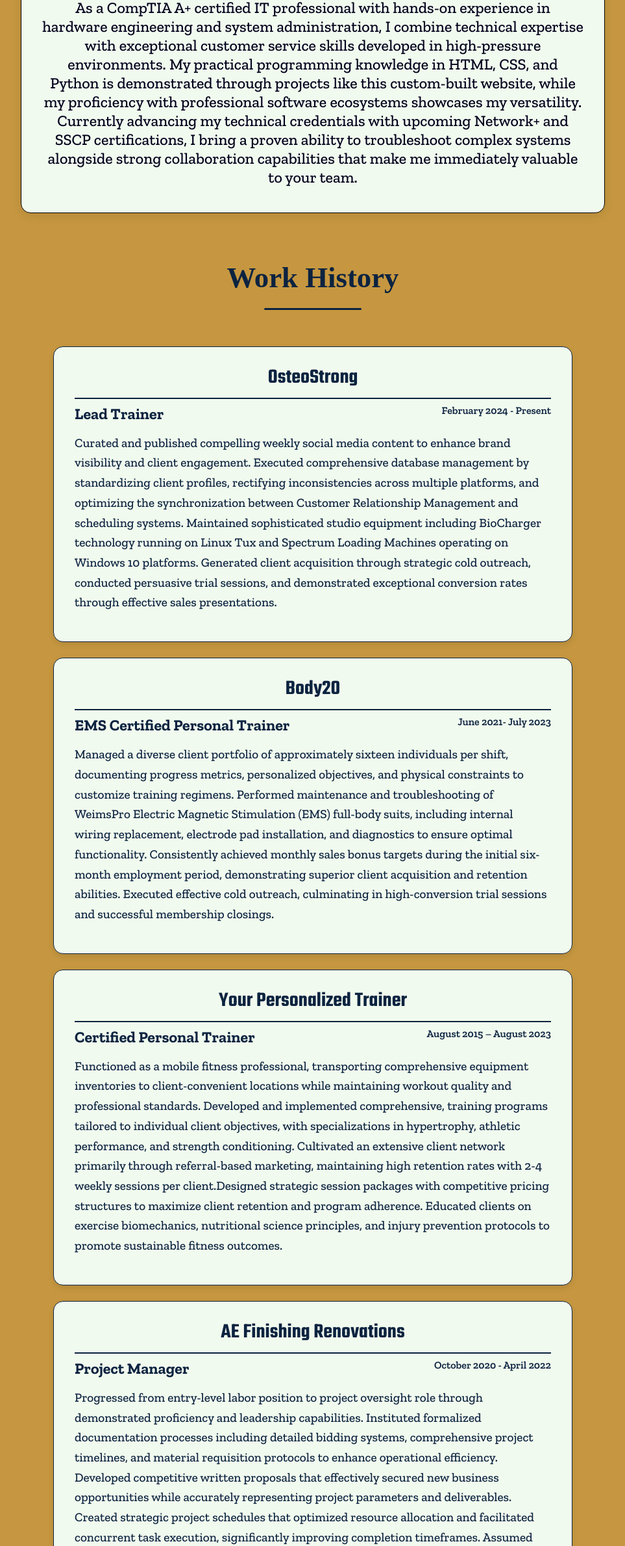
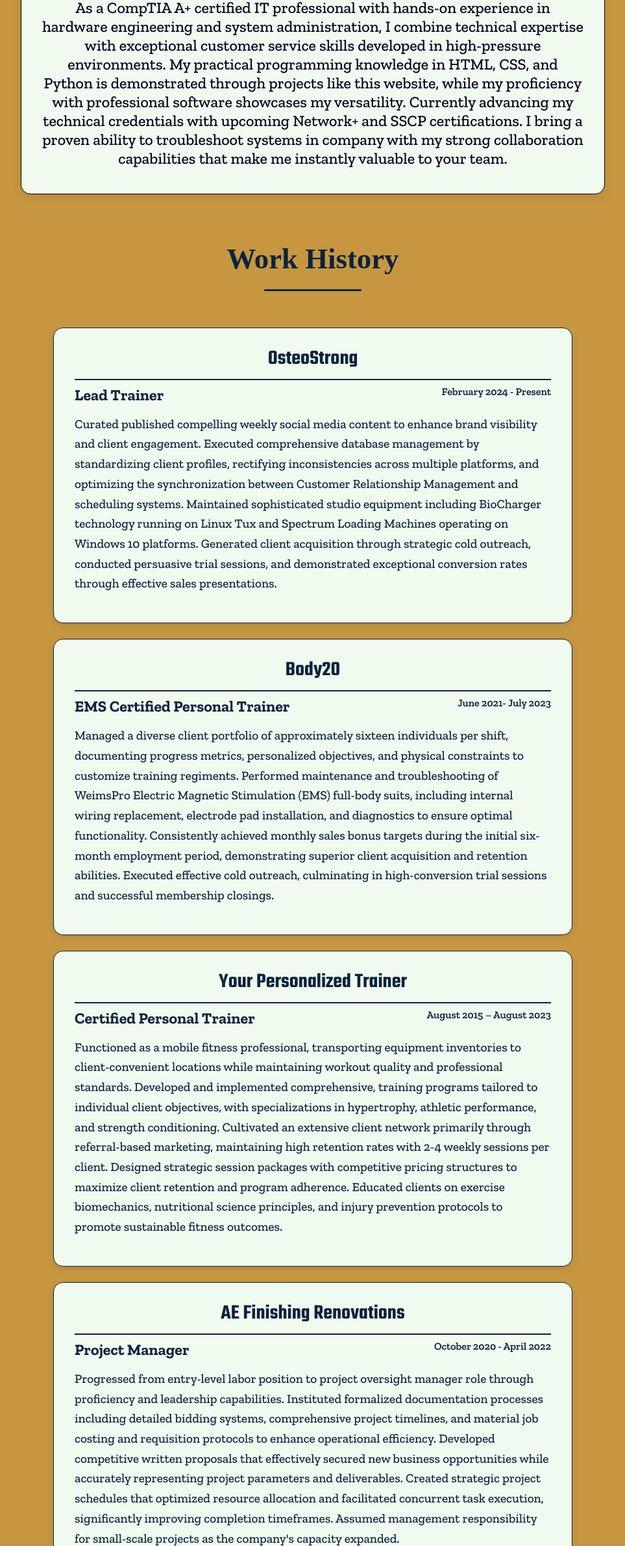
Before and after one commit to arosenthal5544/AustinRosenthal, a website built with webpack: page About.html in a window 1280 px wide. Shown: the part 421-2800 px from the top of the page at 65% size, without its empty margins (158-1121 px from the left). Built offline with nearby package versions, Linux system fonts and the light colour scheme.

Commit message:
Revisited Home and About content
-Fixed the Home page description
-Fixed the Resume introduction
-Fixed the Job Descriptions

```diff
--- a/About.html
+++ b/About.html
@@ -17,7 +17,7 @@
         <nav>
             <a href="/index.html">Home</a>
             <a href="/About.html">About</a>
-            <a href="/Projects.html">Projects</a>
+            <!--<a href="/Projects.html">Projects</a> Add in the projects tab first -->
             <a href="/Contact.html">Contact</a>
         </nav>
         <div class="nav-accent"></div>
@@ -30,10 +30,7 @@
             <h1 class="name_title">Austin Rosenthal</h1>
             <div class="title-divider"></div>
             <h2 class="name_title_sub">Resume</h2>
-            <p class="resume_desc">As a CompTIA A+ certified IT professional with hands-on experience in hardware engineering and system administration, I combine technical expertise with exceptional customer service skills developed in high-pressure environments.
-              My practical programming knowledge in HTML, CSS, and Python is demonstrated through projects like this custom-built website, while my proficiency with professional software ecosystems showcases my versatility.
-              Currently advancing my technical credentials with upcoming Network+ and SSCP certifications, I bring a proven ability to troubleshoot complex systems alongside strong collaboration capabilities that make me immediately valuable to your team.
-            </p>
+            <p class="resume_desc">As a CompTIA A+ certified IT professional with hands-on experience in hardware engineering and system administration, I combine technical expertise with exceptional customer service skills developed in high-pressure environments. My practical programming knowledge in HTML, CSS, and Python is demonstrated through projects like this website, while my proficiency with professional software showcases my versatility. Currently advancing my technical credentials with upcoming Network+ and SSCP certifications.  I bring a proven ability to troubleshoot systems in company with my strong collaboration capabilities that make me instantly valuable to your team.</p>
         </div>
 
         <!-- Work History Section -->
@@ -47,11 +44,7 @@
                         <span class="title-left">Lead Trainer</span>
                         <span class="title-right">February 2024 - Present</span>
                     </h3>
-                    <p class="job_desc"> Curated and published compelling weekly social media content to enhance brand visibility and client engagement.
-                      Executed comprehensive database management by standardizing client profiles, rectifying inconsistencies across multiple platforms, and optimizing the synchronization between Customer Relationship Management and scheduling systems.
-                      Maintained sophisticated studio equipment including BioCharger technology running on Linux Tux and Spectrum Loading Machines operating on Windows 10 platforms.
-                      Generated client acquisition through strategic cold outreach, conducted persuasive trial sessions, and demonstrated exceptional conversion rates through effective sales presentations.
-                    </p>
+                    <p class="job_desc"> Curated published compelling weekly social media content to enhance brand visibility and client engagement. Executed comprehensive database management by standardizing client profiles, rectifying inconsistencies across multiple platforms, and optimizing the synchronization between Customer Relationship Management and scheduling systems. Maintained sophisticated studio equipment including BioCharger technology running on Linux Tux and Spectrum Loading Machines operating on Windows 10 platforms. Generated client acquisition through strategic cold outreach, conducted persuasive trial sessions, and demonstrated exceptional conversion rates through effective sales presentations.</p>
                 </div>
 
                 <!-- Job 2 -->
@@ -61,11 +54,7 @@
                         <span class="title-left">EMS Certified Personal Trainer</span>
                         <span class="title-right">June 2021- July 2023</span>
                     </h3>
-                    <p class="job_desc">Managed a diverse client portfolio of approximately sixteen individuals per shift, documenting progress metrics, personalized objectives, and physical constraints to customize training regimens.
-                      Performed maintenance and troubleshooting of WeimsPro Electric Magnetic Stimulation (EMS) full-body suits, including internal wiring replacement, electrode pad installation, and diagnostics to ensure optimal functionality.
-                      Consistently achieved monthly sales bonus targets during the initial six-month employment period, demonstrating superior client acquisition and retention abilities.
-                      Executed effective cold outreach, culminating in high-conversion trial sessions and successful membership closings.
-                    </p>
+                    <p class="job_desc">Managed a diverse client portfolio of approximately sixteen individuals per shift, documenting progress metrics, personalized objectives, and physical constraints to customize training regiments. Performed maintenance and troubleshooting of WeimsPro Electric Magnetic Stimulation (EMS) full-body suits, including internal wiring replacement, electrode pad installation, and diagnostics to ensure optimal functionality. Consistently achieved monthly sales bonus targets during the initial six-month employment period, demonstrating superior client acquisition and retention abilities. Executed effective cold outreach, culminating in high-conversion trial sessions and successful membership closings.</p>
                 </div>
 
                 <!-- Job 3 -->
@@ -75,11 +64,7 @@
                         <span class="title-left">Certified Personal Trainer</span>
                         <span class="title-right">August 2015 – August 2023</span>
                     </h3>
-                    <p class="job_desc">Functioned as a mobile fitness professional, transporting comprehensive equipment inventories to client-convenient locations while maintaining workout quality and professional standards.
-                      Developed and implemented comprehensive, training programs tailored to individual client objectives, with specializations in hypertrophy, athletic performance, and strength conditioning.
-                      Cultivated an extensive client network primarily through referral-based marketing, maintaining high retention rates with 2-4 weekly sessions per client.Designed strategic session packages with competitive pricing structures to maximize client retention and program adherence.
-                      Educated clients on exercise biomechanics, nutritional science principles, and injury prevention protocols to promote sustainable fitness outcomes.
-                    </p>
+                    <p class="job_desc">Functioned as a mobile fitness professional, transporting equipment inventories to client-convenient locations while maintaining workout quality and professional standards. Developed and implemented comprehensive, training programs tailored to individual client objectives, with specializations in hypertrophy, athletic performance, and strength conditioning. Cultivated an extensive client network primarily through referral-based marketing, maintaining high retention rates with 2-4 weekly sessions per client.  Designed strategic session packages with competitive pricing structures to maximize client retention and program adherence. Educated clients on exercise biomechanics, nutritional science principles, and injury prevention protocols to promote sustainable fitness outcomes.</p>
                 </div>
 
                 <!-- Job 4 -->
@@ -89,12 +74,7 @@
                         <span class="title-left">Project Manager</span>
                         <span class="title-right">October 2020 - April 2022</span>
                     </h3>
-                    <p class="job_desc">Progressed from entry-level labor position to project oversight role through demonstrated proficiency and leadership capabilities.
-                      Instituted formalized documentation processes including detailed bidding systems, comprehensive project timelines, and material requisition protocols to enhance operational efficiency.
-                      Developed competitive written proposals that effectively secured new business opportunities while accurately representing project parameters and deliverables.
-                      Created strategic project schedules that optimized resource allocation and facilitated concurrent task execution, significantly improving completion timeframes.
-                      Assumed management responsibility for small-scale projects as the company's capacity expanded.
-                    </p>
+                    <p class="job_desc">Progressed from entry-level labor position to project oversight manager  role through proficiency and leadership capabilities. Instituted formalized documentation processes including detailed bidding systems, comprehensive project timelines, and material job costing and requisition protocols to enhance operational efficiency. Developed competitive written proposals that effectively secured new business opportunities while accurately representing project parameters and deliverables. Created strategic project schedules that optimized resource allocation and facilitated concurrent task execution, significantly improving completion timeframes. Assumed management responsibility for small-scale projects as the company's capacity expanded.</p>
                 </div>
 
                 <!-- Job 5 -->
@@ -104,10 +84,7 @@
                         <span class="title-left">Event Staff</span>
                         <span class="title-right">2013 - 2016</span>
                     </h3>
-                    <p class="job_desc">Orchestrated seamless execution of social gatherings including weddings, birthdays, and Bar/Bat Mitzvahs through meticulous venue preparation and strategic breakdown procedures.
-                      Demonstrated versatility by fulfilling multiple hospitality roles including service staff, mixology, and station management as dictated by event requirements.
-                      Ensured impeccable event flow through proactive problem resolution and attentive guest service, maintaining the client's vision throughout each function.
-                    </p>
+                    <p class="job_desc">Orchestrated seamless execution of social gatherings including weddings, birthdays, and Bar/Bat Mitzvahs and corporate events through meticulous venue preparation and strategic breakdown procedures. Demonstrated versatility by fulfilling multiple hospitality roles including service staff, mixology, and station management as dictated by event requirements. Ensured impeccable event flow through proactive problem resolution and attentive guest service, maintaining the client's vision throughout each function.</p>
                 </div>
 
                 <!-- Job 6 -->
@@ -117,11 +94,7 @@
                         <span class="title-left">Volunteer</span>
                         <span class="title-right">2021 - 2022</span>
                     </h3>
-                    <p class="job_desc">Assisted financially disadvantaged clients with record expungement processes, driver's license reinstatement procedures, and general navigation of complex legal frameworks.
-                      Conducted thorough public records investigations and managed digital documentation systems to facilitate accessible legal aid services for underserved populations.
-                      Coordinated client intake processes by categorizing legal needs and directing individuals to appropriate specialized stations within the organization.
-                      Established and dismantled technological infrastructure for outreach events, ensuring functional computing and printing capabilities in variable environments.
-                    </p>
+                    <p class="job_desc">Assisted financially disadvantaged clients with record expungement processes, driver's license reinstatement procedures, and general navigation of complex legal frameworks. Conducted thorough public records investigations and managed digital documentation systems to facilitate accessible legal aid services for underserved populations. Coordinated client intake processes by categorizing legal needs and directing individuals to appropriate specialized stations within the organization. Established and dismantled technological infrastructure for outreach events, ensuring functional computing and printing capabilities in variable environments.</p>
                 </div>
                 <!-- Job 7 -->
                 <div class="divider">
@@ -130,10 +103,7 @@
                         <span class="title-left">Cinematographer and Editor</span>
                         <span class="title-right">2014 - 2018</span>
                     </h3>
-                    <p class="job_desc">Captured and produced documentary footage of significant life events utilizing professional cinematography techniques and equipment.
-                      Used advanced post-production methodologies through Adobe Creative Suite, primarily utilizing Premiere for core editing and After Effects for visual enhancements.
-                      Conceptualized, filmed, and edited commercial content for small business clients, translating product attributes into compelling visual narratives while adhering to brand guidelines and marketing objectives.
-                    </p>
+                    <p class="job_desc">Captured and produced documentary footage of significant life events utilizing professional cinematography techniques and equipment. Used advanced post-production methodologies through Adobe Creative Suite, primarily utilizing Premiere for core editing and After Effects for visual enhancements. Conceptualized, filmed, and edited commercial content for small business clients, translating product attributes into compelling visual narratives while adhering to brand guidelines and marketing objectives.</p>
                 </div>
             </div>
         </div>
@@ -146,7 +116,7 @@
             <p><strong>Customer Experience Excellence: </strong> Distinguished customer service background initiated at a Michelin-starred establishment, developing exceptional interpersonal communication skills, conflict resolution abilities, and attention to detail in high-pressure environments.</p>
             <p><strong>Hardware Engineering: </strong> Demonstrated technical expertise in computer hardware assembly and configuration, having successfully built and deployed nine custom computing systems ranging from Small Form Factor to Full Tower configurations, including comprehensive component selection, BIOS configuration, and operating system implementation.</p>
             <p><strong>System Administration: </strong> Proficient in Mac and Windows operating systems, including advanced troubleshooting, system maintenance protocols, and hardware diagnostic procedures.</p>
-            <p><strong>Productivity & Collaboration: </strong> Comprehensive knowledge of Microsoft Office Suite and Google Workspace environments, facilitating efficient documentation, project management, and team collaboration capabilities.</p>
+            <p><strong>Productivity & Collaboration: </strong> Comprehensive knowledge of Microsoft Office Suite and Google Workspace environments, facilitating efficient documentation, project management, and team collaboration.</p>
           </div>
         </div>
 
```
Also changed, not shown: Contact.html (+1 -1 lines), index.html (+6 -15 lines).
